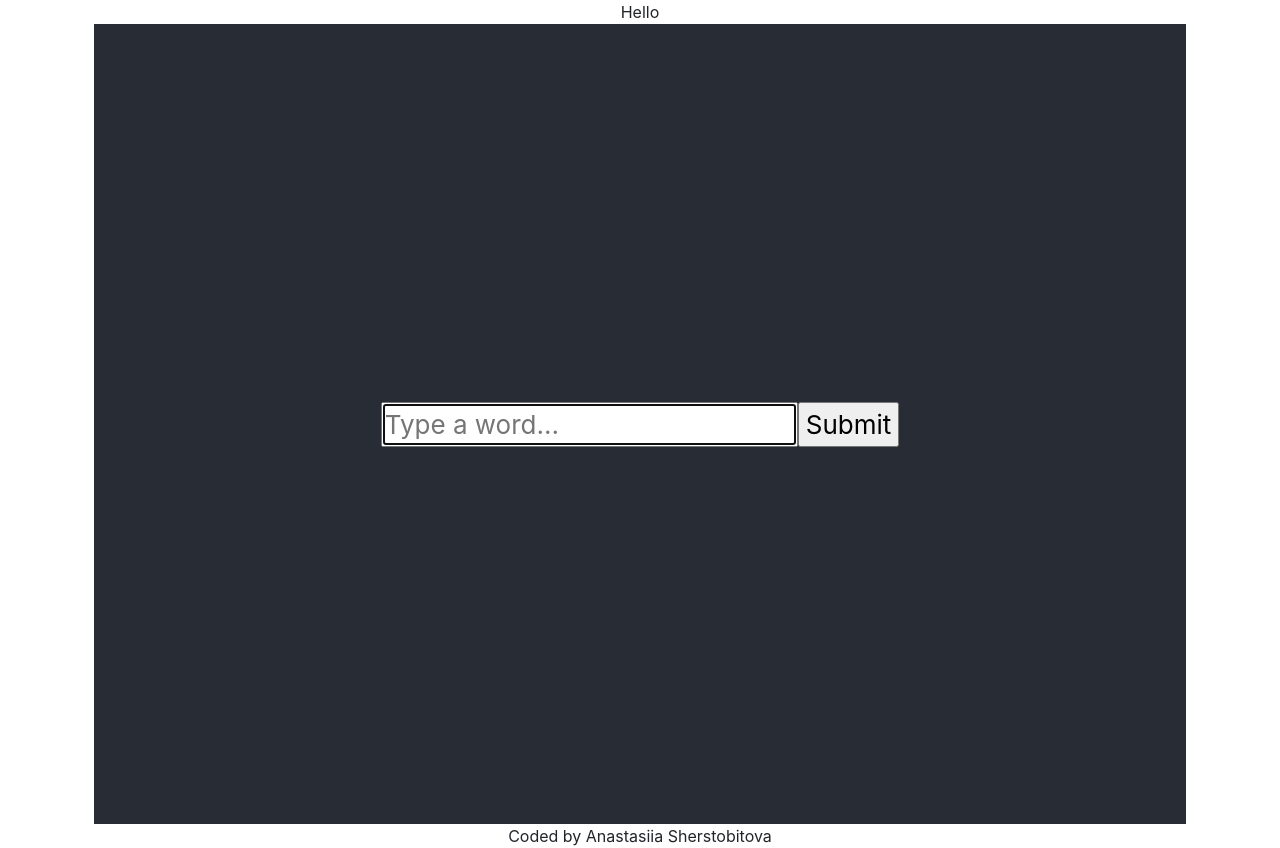
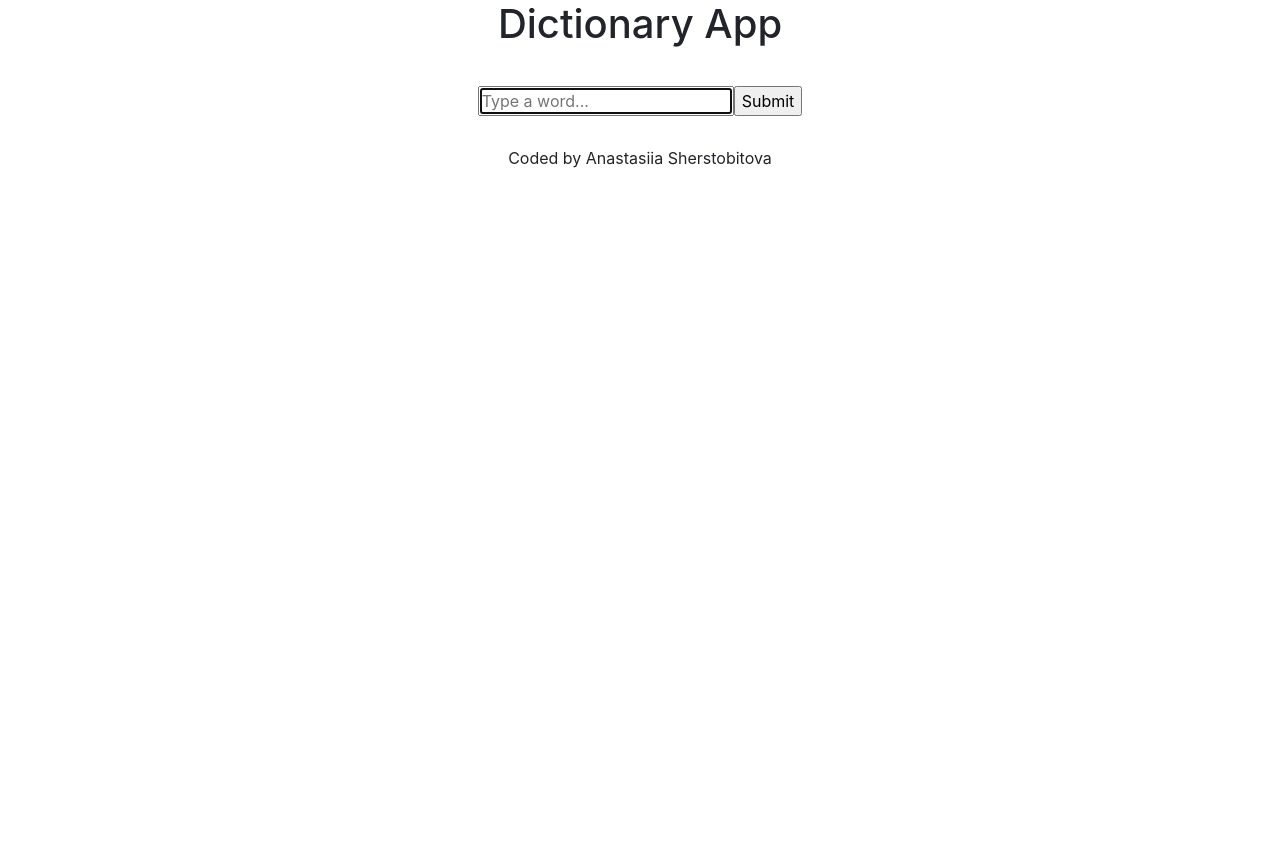
Before and after one commit to anastasiiasher/dictionary-react-app, a React (Create React App) app: page / in a window 1280 px wide. After the commit the page ends 800 px from the top, so only its background shows below. Built offline with nearby package versions, Linux system fonts and the light colour scheme; no server answers.

Commit message:
App.js edit

```diff
--- a/src/App.css
+++ b/src/App.css
@@ -14,14 +14,12 @@
 }
 
 .App-header {
-  background-color: #282c34;
-  min-height: 100vh;
   display: flex;
   flex-direction: column;
   align-items: center;
   justify-content: center;
-  font-size: calc(10px + 2vmin);
   color: white;
+  padding: 30px 30px;
 }
 
 .App-link {
--- a/src/App.js
+++ b/src/App.js
@@ -6,17 +6,15 @@ return (
   <div className="App">
     <div className="container">
       <header>
-        Hello
+        <h1> Dictionary App</h1>
       </header>
       <main>
         <Dictionary />
       </main>
-      <footer>
-        Coded by Anastasiia Sherstobitova
-      </footer>
+      <footer>Coded by Anastasiia Sherstobitova</footer>
     </div>
   </div>
-)
+);
 }
 
 export default App;
```
